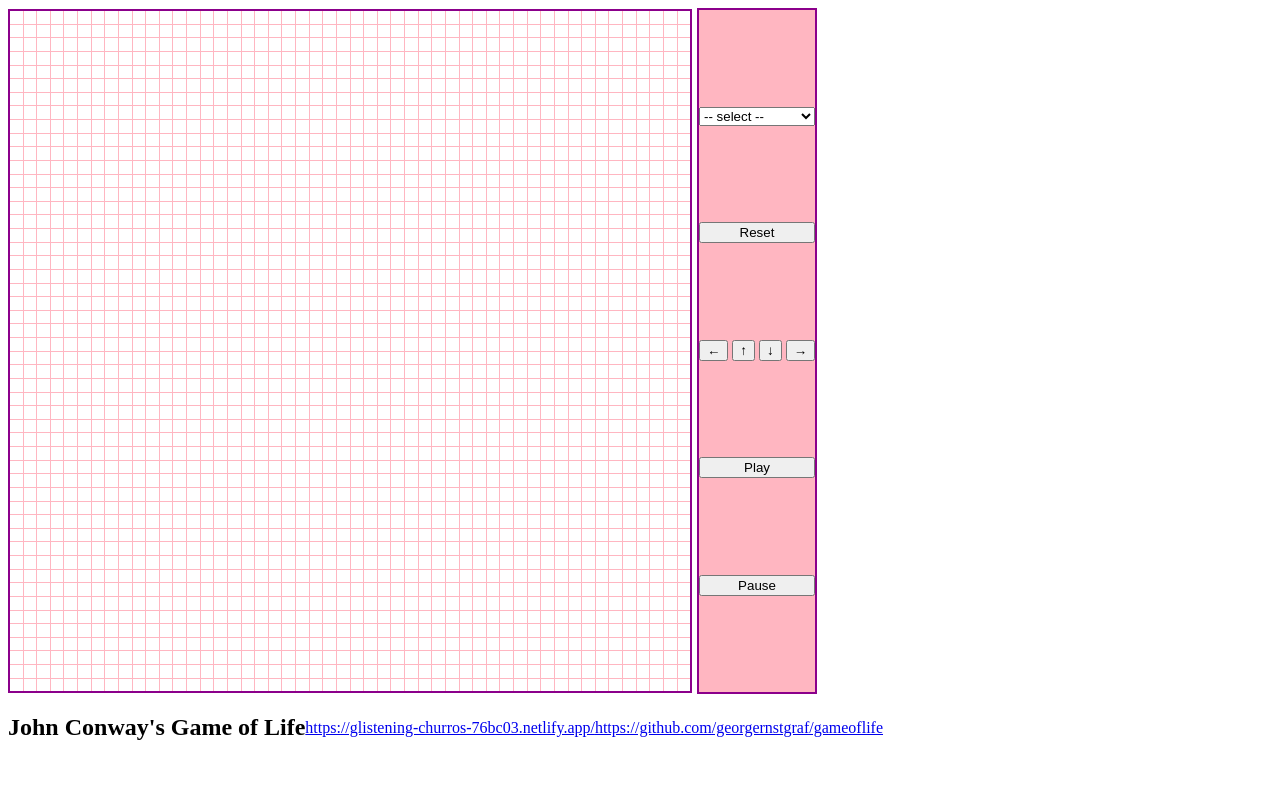
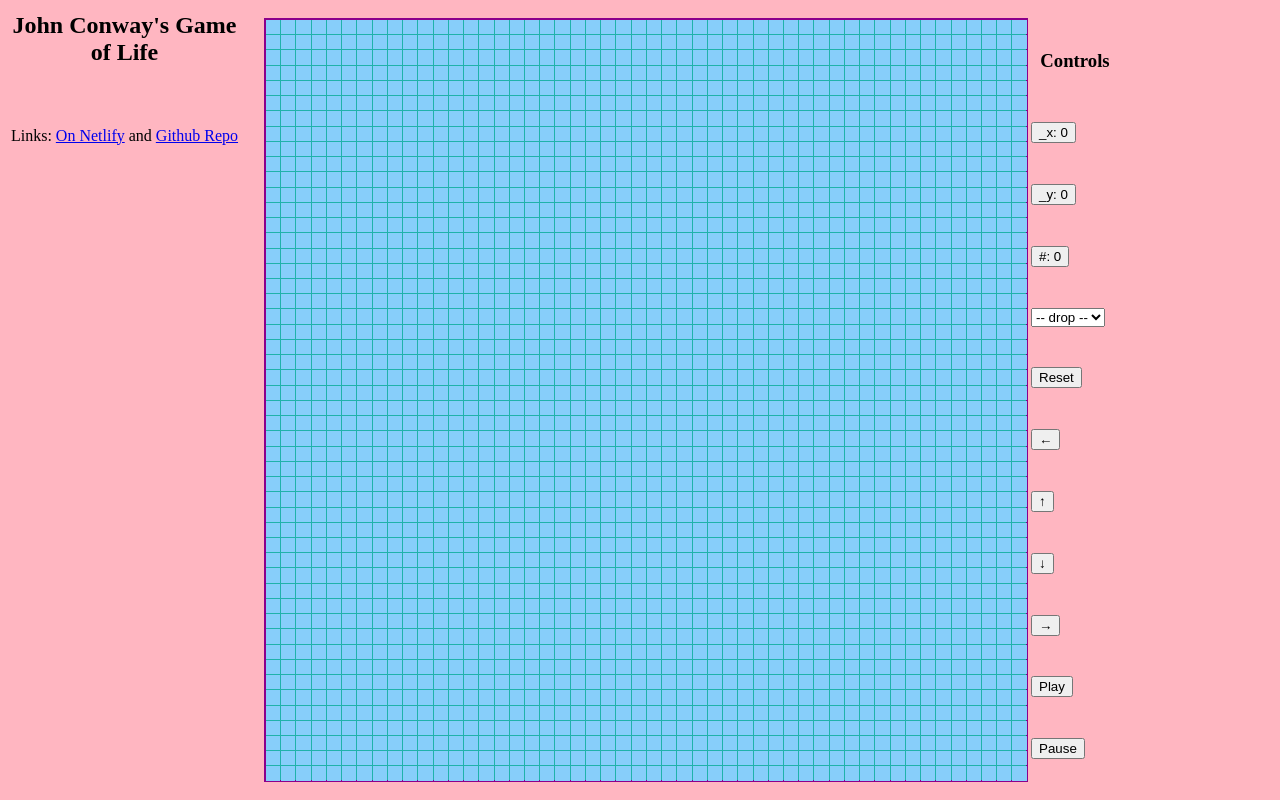
Before and after one commit to georgernstgraf/gameoflife, a plain HTML site: page index.html in a window 1280 px wide. Drawn offline with Linux system fonts and the light colour scheme.

Commit message:
css grid ..

```diff
--- a/index.html
+++ b/index.html
@@ -15,14 +15,17 @@
         <h2>
             John Conway's Game of Life
         </h2>
-        <a href="https://glistening-churros-76bc03.netlify.app/">https://glistening-churros-76bc03.netlify.app/</a>
-        <a href="https://github.com/georgernstgraf/gameoflife">https://github.com/georgernstgraf/gameoflife</a>
     </header>
     <main>
+        <!-- the actual grid -->
     </main>
-    <footer>
+    <section id="controls">
+        <h3>Controls</h3>
+        <button type="button" id="offset-x">_x: 0</button>
+        <button type="button" id="offset-y">_y: 0</button>
+        <button type="button" id="livecount">#: 0</button>
         <select name="form" id="form">
-            <option selected>-- select --</option>
+            <option selected>-- drop --</option>
             <option>blinker</option>
             <option>glider</option>
             <option>beacon</option>
@@ -30,15 +33,18 @@
             <option>pulsar</option>
         </select>
         <button type="reset" id="reset">Reset</button>
-        <span>
-
-            <button type="button" id="left">←</button>
-            <button type="button" id="up">↑</button>
-            <button type="button" id="down">↓</button>
-            <button type="button" id="right">→</button>
-        </span>
+        <button type="button" id="left">←</button>
+        <button type="button" id="up">↑</button>
+        <button type="button" id="down">↓</button>
+        <button type="button" id="right">→</button>
         <button type="button" id="go">Play</button>
         <button type="button" id="stop">Pause</button>
+    </section>
+    <footer>
+        <p>Links:
+            <a href="https://glistening-churros-76bc03.netlify.app/">On Netlify</a> and
+            <a href="https://github.com/georgernstgraf/gameoflife">Github Repo</a>
+        </p>
     </footer>
 </body>
 
--- a/script.js
+++ b/script.js
@@ -13,15 +13,18 @@ class Grid extends Component {
     rows;
     cells;
     intervallId;
+    offset_x;
+    offset_y;
     constructor(parent, anchor, columns, rows) {
         super(parent, anchor);
         this.columns = columns;
         this.rows = rows;
-        this.addToDom(document.createElement('section'));
+        this.addToDom(document.createElement('div'));
         this.domElement.style.gridTemplateColumns = `repeat(${columns}, 1fr)`;
         this.domElement.style.gridTemplateRows = `repeat(${rows}, 1fr)`;
-        this.domElement.style.display = 'grid';
         this.domElement.id = 'grid';
+        this.offset_x = 0;
+        this.offset_y = 0;
         this.cells = {}; // {row: {column: cell}}
         // Es werden hier nur mehr die dom Elemente erstellt.
         for (let row = 0; row < rows; row++) {
@@ -38,6 +41,7 @@ class Grid extends Component {
     }
     toggleLiving(row, column) {
         this.getCell(row, column).toggleLiving();
+        this.displayLiveCount();
     }
     // creates a cell "on demand"
     getCell(row, column, obj = this.cells) {
@@ -80,6 +84,7 @@ class Grid extends Component {
             }
         }); // 4.
         this.cells = futureCells; // 5.
+        this.displayLiveCount();
     }
     shift(arg) {
         const factor = -5;
@@ -103,6 +108,10 @@ class Grid extends Component {
         }
         offsetRow *= factor;
         offsetColumn *= factor;
+        this.offset_x += offsetColumn;
+        this.offset_y += offsetRow;
+        offsetXButton.textContent = `_x: ${this.offset_x}`;
+        offsetYButton.textContent = `_y: ${this.offset_y}`;
         const futureCells = {};
         [...this.cellIterator()].forEach((cell) => {
             this.getCell(
@@ -114,6 +123,12 @@ class Grid extends Component {
         });
         this.cells = futureCells;
         [...this.cellIterator()].forEach((_) => _.updateDisplay());
+    }
+    displayLiveCount() {
+        const liveCount = [...this.cellIterator()].filter(
+            (_) => _.living
+        ).length;
+        livecountButton.textContent = `#: ${liveCount}`;
     }
     getGoing(ms = 250) {
         if (!(this.intervallId === undefined)) {
@@ -127,6 +142,13 @@ class Grid extends Component {
     pause() {
         clearInterval(this.intervallId);
         this.intervallId = undefined;
+    }
+    reset() {
+        this.pause();
+        [...this.cellIterator()].forEach((cell) => {
+            cell.setLiving(false);
+        });
+        this.displayLiveCount();
     }
     setPattern(pattern) {
         switch (pattern) {
@@ -213,6 +235,7 @@ class Grid extends Component {
             default:
                 console.warn('Grid.setPattern: unknown pattern: ' + pattern);
         }
+        this.displayLiveCount();
     }
 }
 
@@ -296,16 +319,12 @@ class Cell {
     }
 }
 
-const sectionGrid = document.querySelector('main');
-const grid = new Grid(null, sectionGrid, 50, 50);
+const grid = new Grid(null, document.querySelector('main'), 50, 50);
 console.log(grid);
 
 const resetButton = document.querySelector('button#reset');
 resetButton.addEventListener('click', () => {
-    grid.pause();
-    [...grid.cellIterator()].forEach((cell) => {
-        cell.setLiving(false);
-    });
+    grid.reset();
 });
 const goButton = document.querySelector('button#go');
 goButton.addEventListener('click', () => {
@@ -318,7 +337,7 @@ stopButton.addEventListener('click', () => {
 const formSelector = document.querySelector('select#form');
 formSelector.addEventListener('change', (e) => {
     grid.setPattern(e.target.value);
-    e.target.value = '-- select --';
+    e.target.value = '-- drop --';
 });
 
 const shiftLeftButton = document.querySelector('button#left');
@@ -337,3 +356,10 @@ const shiftDownButton = document.querySelector('button#down');
 shiftDownButton.addEventListener('click', () => {
     grid.shift('down');
 });
+const offsetXButton = document.querySelector('button#offset-x');
+const offsetYButton = document.querySelector('button#offset-y');
+const livecountButton = document.querySelector('button#livecount');
+
+function ar() {
+    console.log(`AR: ${window.innerWidth / window.innerHeight}`);
+}
--- a/style.css
+++ b/style.css
@@ -1,71 +1,122 @@
+/*
+body (grid)
+- header
+- main
+  - div (grid!)
+- section#controls
+- footer
+ */
 body {
-    display: flex;
-    flex-direction: column-reverse;
+    /* quadratic */
+    display: grid;
+    background: lightpink;
+    margin: 0;
+    gap: 3px;
+    margin: 0 auto;
+    /* border: 2px solid darkmagenta; */
+}
+main {
+    justify-self: center;
+    align-self: center;
+    width: 100%;
+}
+h2,
+h3,
+footer {
+    text-align: center;
+    margin: 0.5em;
 }
 #grid {
     display: grid;
-    aspect-ratio: 1;
+    background: lightseagreen;
+    aspect-ratio: 1/1;
     grid-gap: 1px;
-    width: 100%;
-    background: lightpink;
     border: 2px solid darkmagenta;
-    min-width: 85vw;
-    justify-content: center;
-    margin: 1px auto;
-    flex-direction: column;
+    margin: 2px auto;
 }
-header {
+section#controls {
     display: flex;
     justify-content: space-evenly;
 }
-header > * {
-    justify-content: center;
-    text-align: center;
-    align-self: center;
-}
-
 /* styling cell below */
-section div {
-    background: white;
+#grid div {
+    background: lightskyblue;
     transition: background-color 0.2s ease;
     width: auto;
-    aspect-ratio: 1;
+    aspect-ratio: 1/1;
 }
-section div.living {
+#grid div.living {
     background-color: black;
 }
-footer {
-    background: lightpink;
-    border: 2px solid darkmagenta;
-    width: 100%;
-    display: flex;
-    flex-direction: row;
-    justify-content: space-evenly;
-    margin: 1px auto;
-}
-/*  really big */
-@media screen and (min-width: 825px) {
+/* landscape */
+@media screen and (min-aspect-ratio: 125/100) {
     body {
-        flex-direction: row;
-        flex-wrap: wrap;
+        grid-template-columns: 1fr 97vh 1fr;
+        grid-template-rows: 1fr 7fr;
+        /* background: lightsalmon; */
+        margin-top: 0;
+        height: 100vh;
+    }
+    #grid {
+        max-height: 95vh;
+        margin-right: 0;
+    }
+    main {
+        grid-column: 2;
+        grid-row-start: 1;
+        grid-row-end: 3;
     }
     footer {
-        flex-direction: column;
-        order: 0;
-        width: max-content;
-        margin: 0 5px;
+        grid-column: 1 / 2;
+        grid-row: 2 / 3;
     }
     header {
-        order: 5;
+        grid-row: 1 / 2;
+        grid-column: 1 / 2;
     }
-    #grid {
-        max-width: 85vh;
-        min-width: 85vh;
+    section#controls {
+        flex-direction: column;
+        align-items: start;
+        grid-column: 3 / 4;
+        grid-row: 1 / 3;
     }
 }
 /* really small */
-@media screen and (max-width: 475px) {
-    header {
-        flex-direction: column;
+@media screen and (max-aspect-ratio: 85/100) {
+    body {
+        /* background: lightgreen; */
+        margin-top: 0;
+    }
+    section#controls {
+        align-items: center;
+        flex-wrap: wrap;
     }
 }
+/* mittel */
+@media screen and (min-aspect-ratio: 85/100) and (max-aspect-ratio: 125/100) {
+    body {
+        /* background: lightblue; */
+        margin-top: 0;
+        grid-template-columns: 7fr 1fr;
+        grid-template-rows: 3em auto auto;
+    }
+    header {
+        grid-column: 1 / 3;
+    }
+    main {
+        grid-row: 2/3;
+        grid-column: 1/2;
+        width: min(90%, 90vh);
+    }
+    #grid {
+        max-height: 95vh;
+        margin-right: 0;
+    }
+    section#controls {
+        grid-column: 2 / 3;
+        grid-row: 2/3;
+        flex-direction: column;
+        /* margin-left: 0; */
+        align-items: start;
+    }
+}
```
Also changed, not shown: 1 other file.
